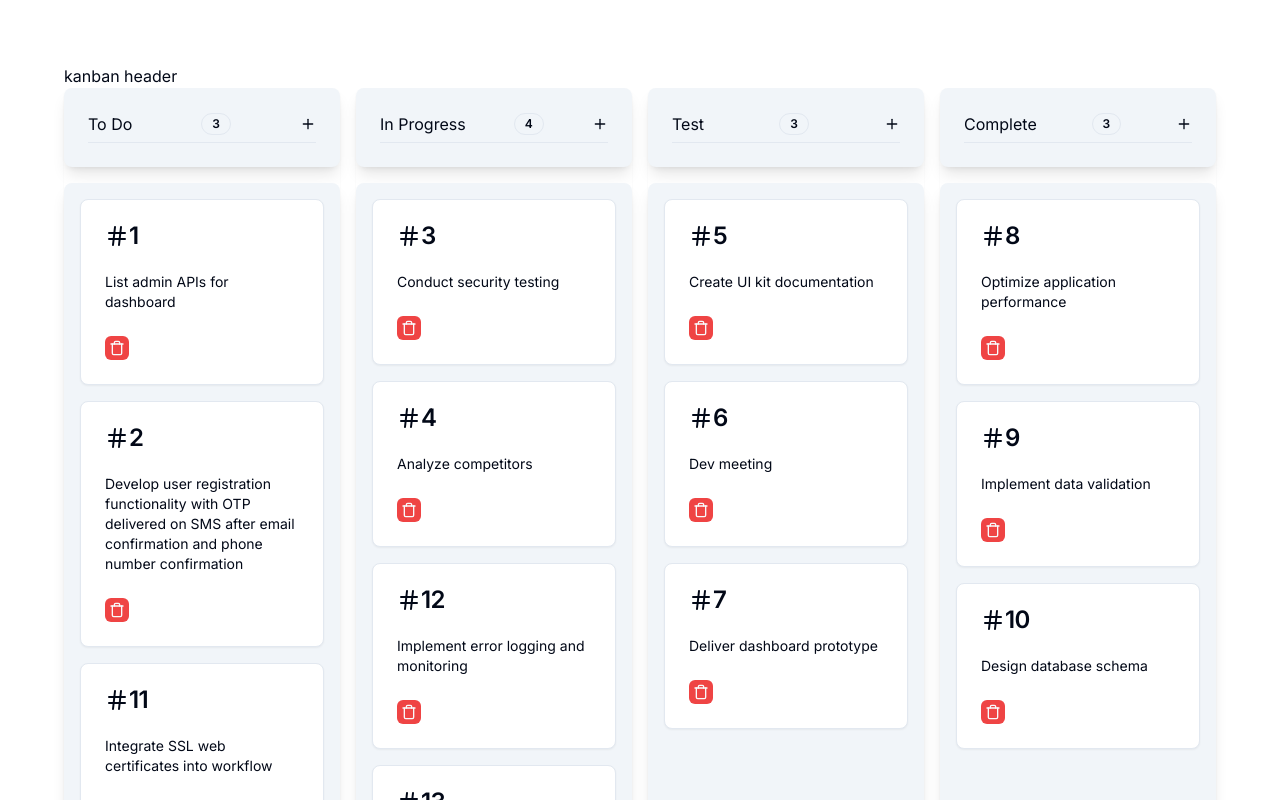
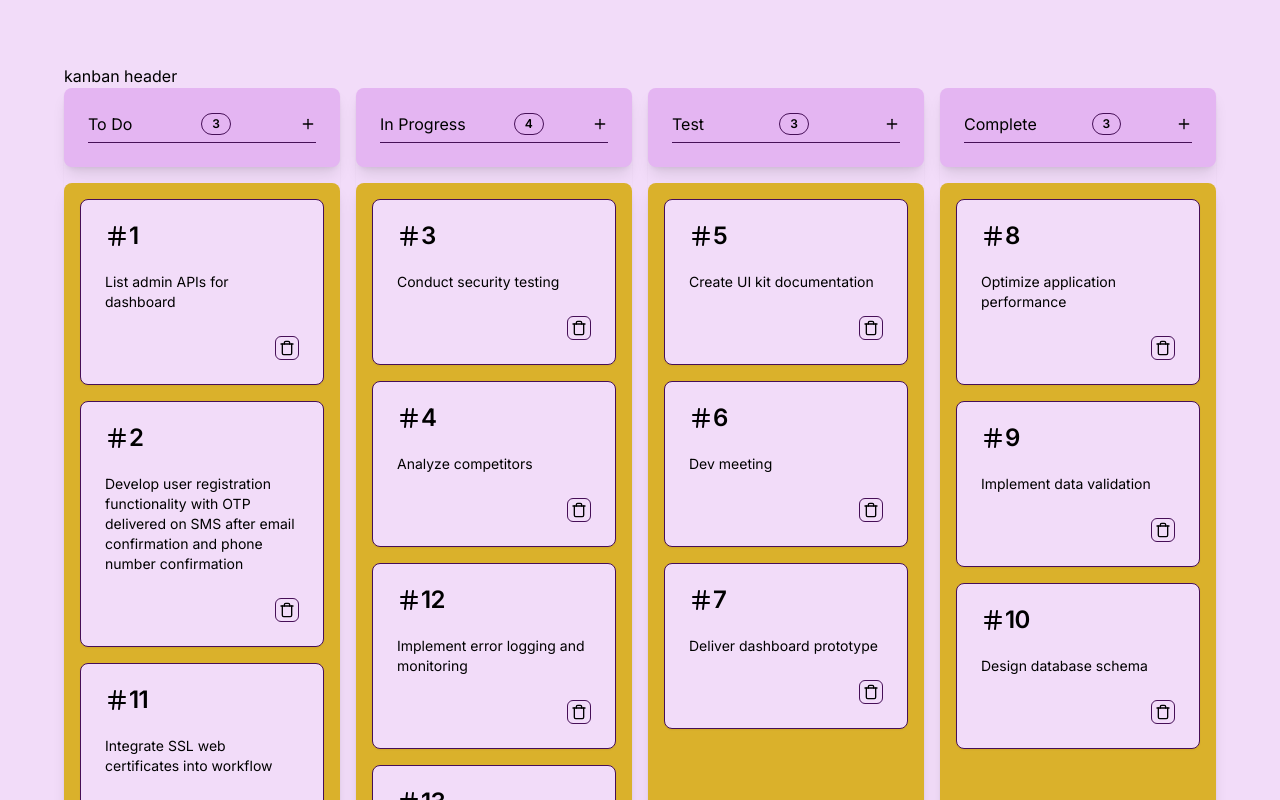
Before and after one commit to IsabelParedes/taskigrade, a Next.js app: page /board in a window 1280 px wide. Shown: the top 800 px of the page. Built offline with nearby package versions, Linux system fonts and the light colour scheme.

Commit message:
Change the colors

```diff
--- a/src/app/globals.css
+++ b/src/app/globals.css
@@ -4,65 +4,48 @@
 
 @layer base {
   :root {
-    --background: 0 0% 100%;
-    --foreground: 222.2 84% 4.9%;
-
-    --card: 0 0% 100%;
-    --card-foreground: 222.2 84% 4.9%;
-
-    --popover: 0 0% 100%;
-    --popover-foreground: 222.2 84% 4.9%;
-
-    --primary: 222.2 47.4% 11.2%;
-    --primary-foreground: 210 40% 98%;
-
-    --secondary: 210 40% 96.1%;
-    --secondary-foreground: 222.2 47.4% 11.2%;
-
-    --muted: 210 40% 96.1%;
-    --muted-foreground: 215.4 16.3% 46.9%;
-
-    --accent: 210 40% 96.1%;
-    --accent-foreground: 222.2 47.4% 11.2%;
-
-    --destructive: 0 84.2% 60.2%;
-    --destructive-foreground: 210 40% 98%;
-
-    --border: 214.3 31.8% 91.4%;
-    --input: 214.3 31.8% 91.4%;
-    --ring: 222.2 84% 4.9%;
-
+    --background: 286 71% 92%;
+    --foreground: 0 0% 0%;
+    --card: 286 71% 92%;
+    --card-foreground: 0 0% 0%;
+    --popover: 286 71% 92%;
+    --popover-foreground: 0 0% 0%;
+    --primary: 46 70% 51%;
+    --primary-foreground: 0 0% 0%;
+    --secondary: 286 70% 83%;
+    --secondary-foreground: 0 0% 0%;
+    --muted: 286 71% 20%;
+    --muted-foreground: 0 0% 70%;
+    --accent: 166 70% 43%;
+    --accent-foreground: 0 0% 0%;
+    --destructive: 0 85% 60%;
+    --destructive-foreground: 0 0% 0%;
+    --border: 286 71% 20%;
+    --input: 286 71% 20%;
+    --ring: 166 70% 40%;
     --radius: 0.5rem;
   }
 
   .dark {
-    --background: 222.2 84% 4.9%;
-    --foreground: 210 40% 98%;
-
-    --card: 222.2 84% 4.9%;
-    --card-foreground: 210 40% 98%;
-
-    --popover: 222.2 84% 4.9%;
-    --popover-foreground: 210 40% 98%;
-
-    --primary: 210 40% 98%;
-    --primary-foreground: 222.2 47.4% 11.2%;
-
-    --secondary: 217.2 32.6% 17.5%;
-    --secondary-foreground: 210 40% 98%;
-
-    --muted: 217.2 32.6% 17.5%;
-    --muted-foreground: 215 20.2% 65.1%;
-
-    --accent: 217.2 32.6% 17.5%;
-    --accent-foreground: 210 40% 98%;
-
-    --destructive: 0 62.8% 30.6%;
-    --destructive-foreground: 210 40% 98%;
-
-    --border: 217.2 32.6% 17.5%;
-    --input: 217.2 32.6% 17.5%;
-    --ring: 212.7 26.8% 83.9%;
+    --background: 286 71% 8%;
+    --foreground: 0 0% 100%;
+    --card: 286 71% 8%;
+    --card-foreground: 0 0% 100%;
+    --popover: 286 71% 8%;
+    --popover-foreground: 0 0% 100%;
+    --primary: 46 70% 49%;
+    --primary-foreground: 286 71% 8%;
+    --secondary: 286 70% 17%;
+    --secondary-foreground: 0 0% 100%;
+    --muted: 286 71% 80%;
+    --muted-foreground: 0 0% 100%;
+    --accent: 166 70% 57%;
+    --accent-foreground: 286 71% 8%;
+    --destructive: 0 62% 30%;
+    --destructive-foreground: 0 0% 10%;
+    --border: 286 71% 60%;
+    --input: 286 71% 80%;
+    --ring: 166 70% 60%;
   }
 }
 
@@ -74,12 +57,3 @@
     @apply bg-background text-foreground;
   }
 }
-
-@layer components {
-  .is-dragging {
-    scale: 1.05;
-    box-shadow: 0px 5px 15px rgba(0, 0, 0, 0, 25);
-    background: rgb(50, 50, 50);
-    color: white;
-  }
-}
--- a/src/components/kanban/KanbanCard.tsx
+++ b/src/components/kanban/KanbanCard.tsx
@@ -55,7 +55,7 @@ const KanbanCard = ({ task, deleteTask, updateTask }: KanbanCardProps) => {
       <div
         ref={setNodeRef}
         style={style}
-        className=" p-3 h-48 rounded-xl cursor-grab border-2 opacity-50 border-primary"
+        className=" p-3 h-48 rounded-xl cursor-grab border-2 opacity-50 bg-card"
       />
     );
   }
@@ -107,11 +107,11 @@ const KanbanCard = ({ task, deleteTask, updateTask }: KanbanCardProps) => {
         </CardTitle>
       </CardHeader>
       <CardContent className="text-sm">{task.content}</CardContent>
-      <CardFooter>
+      <CardFooter className="justify-end">
         <Button
           aria-label="delete task"
           size={"icon"}
-          variant={"destructive"}
+          variant={"outline"}
           className="h-6 w-6"
           onClick={() => {
             deleteTask(task.id);
--- a/src/components/kanban/KanbanColumn.tsx
+++ b/src/components/kanban/KanbanColumn.tsx
@@ -51,7 +51,7 @@ const KanbanColumn = ({
         <Separator />
       </CardHeader>
 
-      <CardContent className="gap-4 flex flex-col mt-4 bg-muted p-4 shadow-lg rounded-lg h-full">
+      <CardContent className="gap-4 flex flex-col mt-4 bg-primary p-4 shadow-lg rounded-lg h-full">
         <SortableContext items={tasksIds}>
           {tasks.map((task) => (
             <KanbanCard
```
